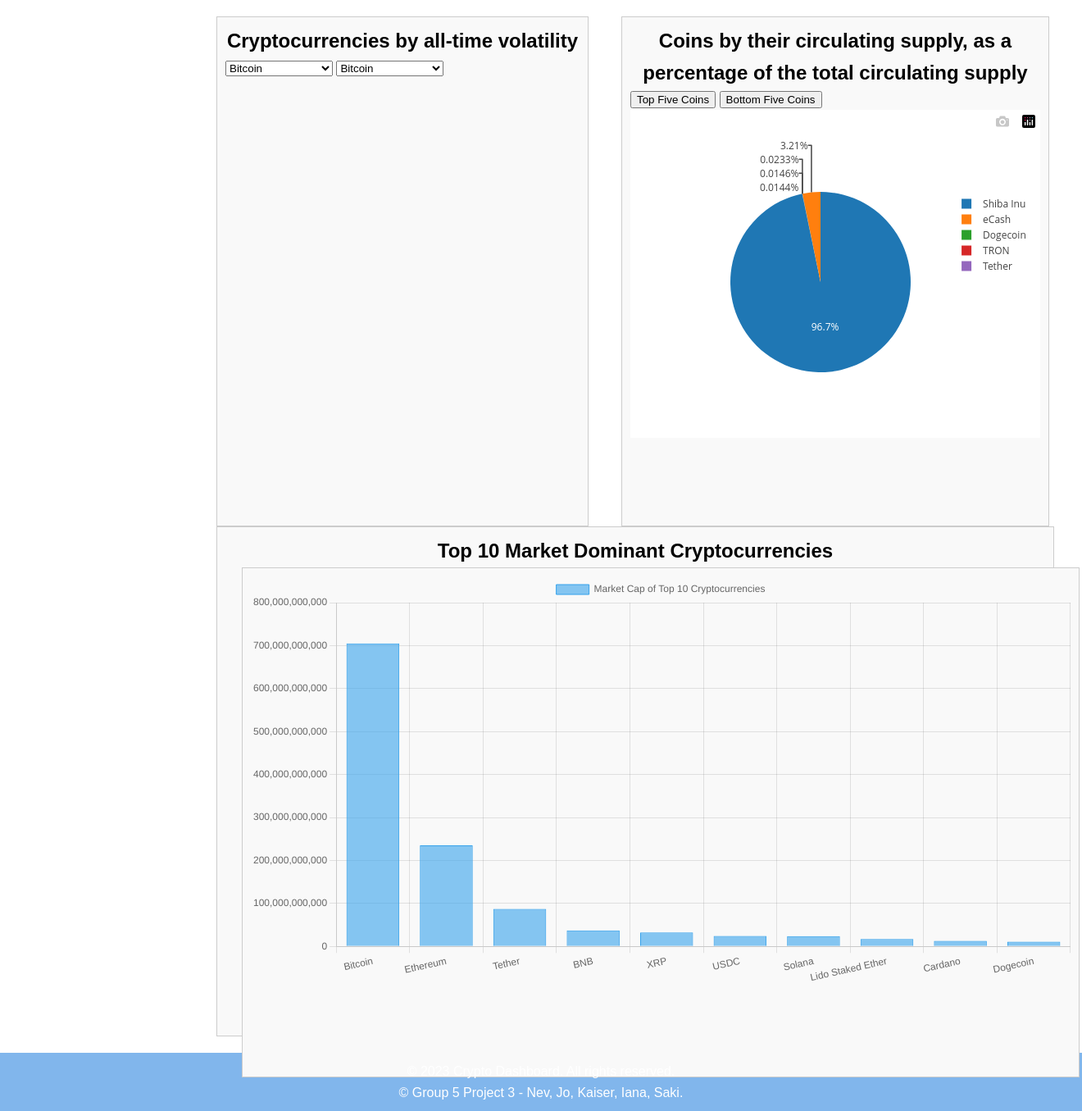
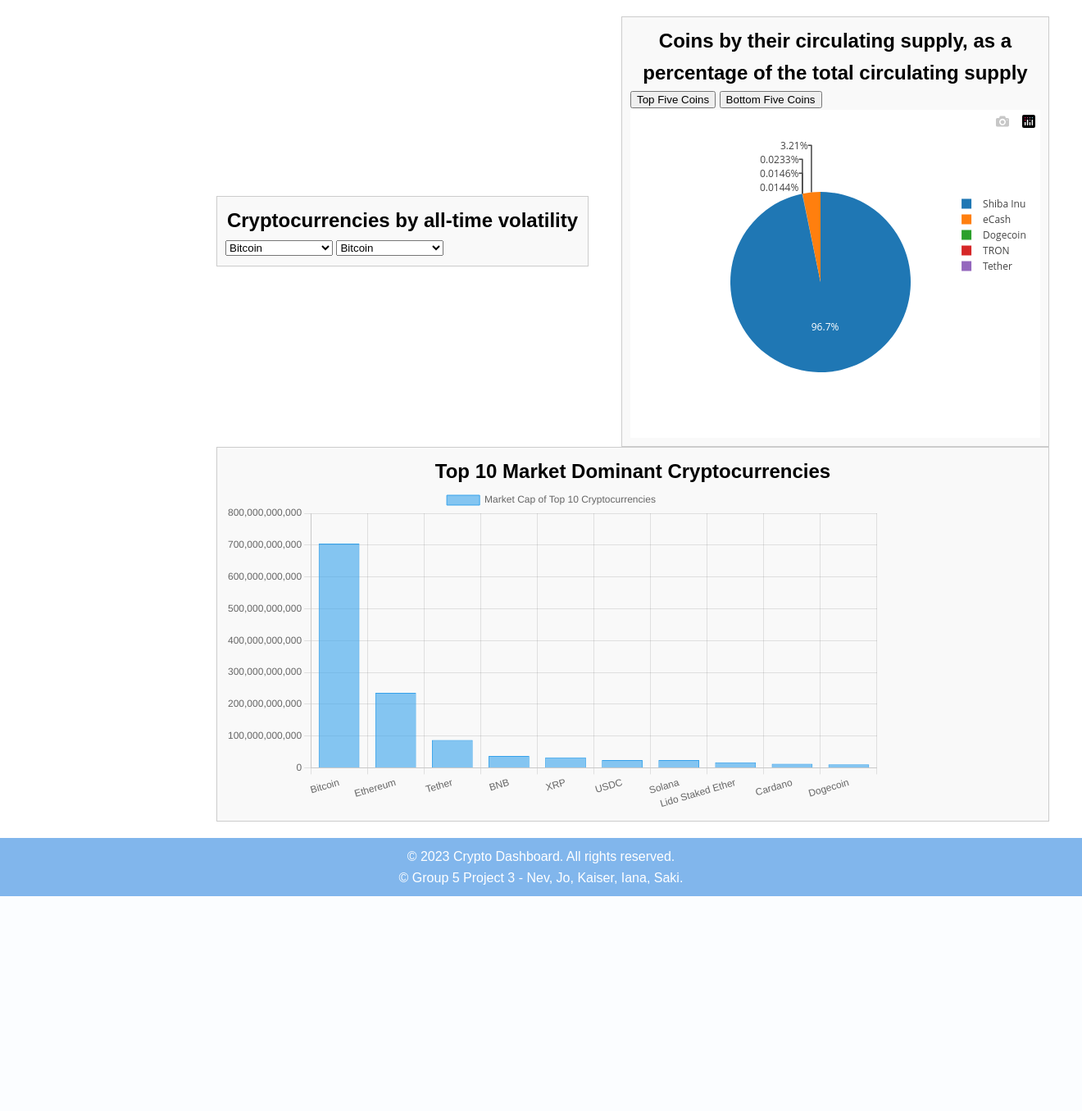
Before and after one commit to jojoalva/CoinGecko-Project, a Flask app: page /dashboard in a window 1320 px wide. Shown: the part 91-1446 px from the top of the page at 82% size. After the commit the page ends 1184 px from the top, so only its background shows below. Run offline with Flask 3, Linux system fonts and the light colour scheme; some libraries are stand-ins or nearby versions.

Commit message:
dashboard_complete

```diff
--- a/static/css/style.css
+++ b/static/css/style.css
@@ -90,10 +90,8 @@ main {
   padding: 10px;
   border: 1px solid #ccc;
   background-color: #f9f9f9;
-  width: 50%;
   height: auto;
-  width: 1000px;
-  height: 600px;
+  width: 800;
   /* display: flex; */
   justify-content: center;
   align-items: center;
@@ -105,8 +103,8 @@ main {
 }
 
 .chart canvas {
-  flex: 1;
-  width: 100%;
+  width: 80%;
+  height: 80%;
 }
 
 h2 {
--- a/static/js/pie.js
+++ b/static/js/pie.js
@@ -7,9 +7,10 @@ let sorted = data.sort(function sortFunction(a,b) {
       return b.circulating_supply - a.circulating_supply;
   });
 
-let sliced1 = sorted.slice(94, 100);
+let sliced1 = sorted.toReversed().slice(0, 5);
 let sliced2 = sorted.slice(0, 5);
 console.log(sliced2)
+
 // total circulating supply of bottom 5
 function totalCirculating1() {
     let total = 0;
@@ -53,7 +54,9 @@ function bottomFive() {
   var pieData = [{
     values: currentSupplypercentage,
     labels: labels,
-    type: 'pie'
+    type: 'pie',
+    sort: false,
+    direction: 'clockwise'
   }];
 
   var layout = {
--- a/static/js/script.js
+++ b/static/js/script.js
@@ -28,6 +28,8 @@ document.addEventListener('DOMContentLoaded', function() {
             }]
         },
         options: {
+            responsive: false,
+            maintainAspectRatio: true,
             scales: {
                 y: {
                     beginAtZero: true // Start y-axis at 0
--- a/templates/dashboard.html
+++ b/templates/dashboard.html
@@ -24,13 +24,9 @@
                 <h2>Cryptocurrencies by all-time volatility</h2>
                 <div>
                     <select id="dropdown1"></select>
-
                     <select id="dropdown2"></select>
-
                     <div id="visualisation1"></div>
-
                 </div>
-
             </div>
 
             <div class="chart">
@@ -38,25 +34,16 @@
                 as a percentage of the total circulating supply</h2>
                 <div>
                     <button id="topfive">Top Five Coins</button>
-
                     <button id="bottomfive">Bottom Five Coins</button>
-
                     <div id="visualisation2"></div>
-
                 </div>
-
             </div>
         </div>
-
         <div class="chart">
             <h2>Top 10 Market Dominant Cryptocurrencies</h2>
             <div>
-                <div class="chart">
-                    <canvas id="myChart"></canvas>
-                </div>
-
+                <canvas id="myChart"></canvas>
             </div>
-
         </div>
         <script src="static/js/visualisations.js"></script>
         <script src="static/js/pie.js"></script>
```
Also changed, not shown: README.md, image-2.png (added).
